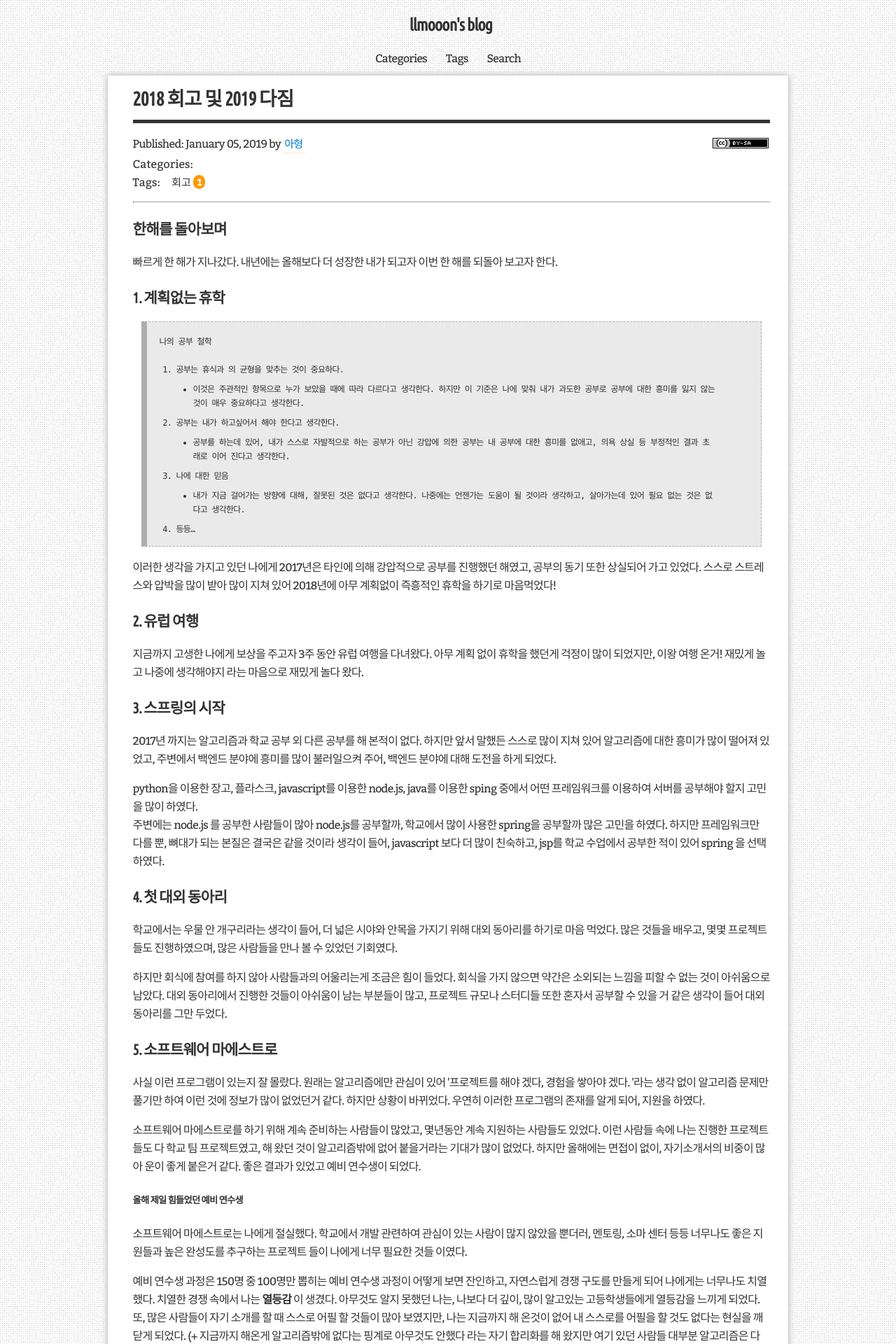
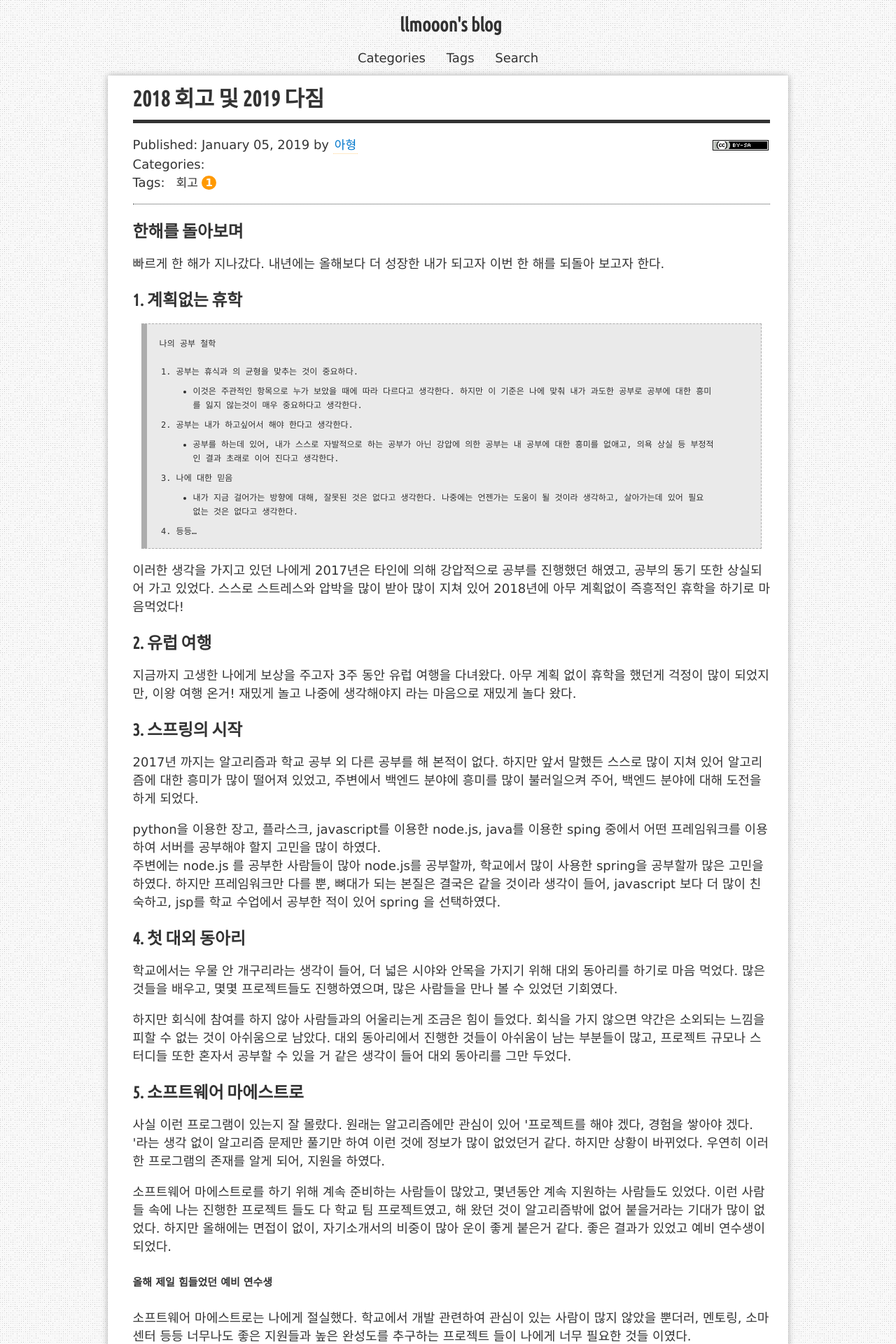
Before and after one commit to llmooon/llmooon.github.io, a Jekyll site: the page built from _posts/etc/2019-01-05-2018 회고 및 2019 다짐.md, in a window 1280 px wide. Shown: the top 1920 px of the page at 70% size. Built offline with Jekyll 4.4.1, drawn with Linux system fonts in a browser that asks for light colours; some web fonts are replaced; comment, search, counter and statistics services are not loaded.

Commit message:
update font-family

```diff
--- a/_sass/simple-texture-blog.scss
+++ b/_sass/simple-texture-blog.scss
@@ -12,10 +12,10 @@ html {
 }
 
 body {
-    font-family: 'Nanum Gothic Coding', $fonts-body;
-    font-size: 16px;
+    font-family: "Apple SD Gothic Neo","Nanum Barun Gothic","Nanum Gothic",Verdana,Arial,"Malgun Gothic",Dotum,sans-serif, 'Nanum Gothic Coding', $fonts-body;
+    font-size: 18px;
     line-height: 26px;
-    letter-spacing: -0.05em;
+    //letter-spacing: -0.05em;
     color: $color-text;
 }
 
```
